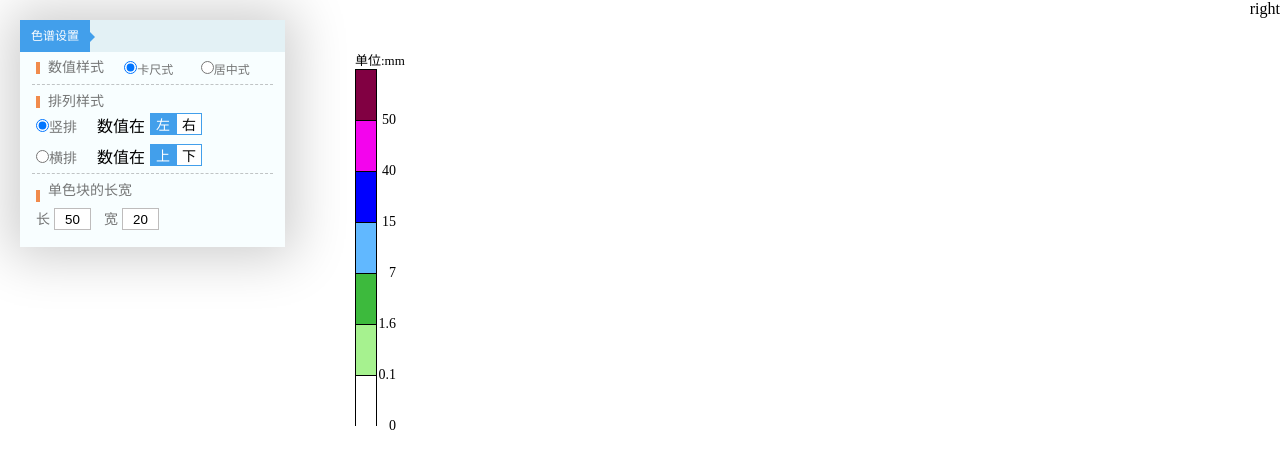
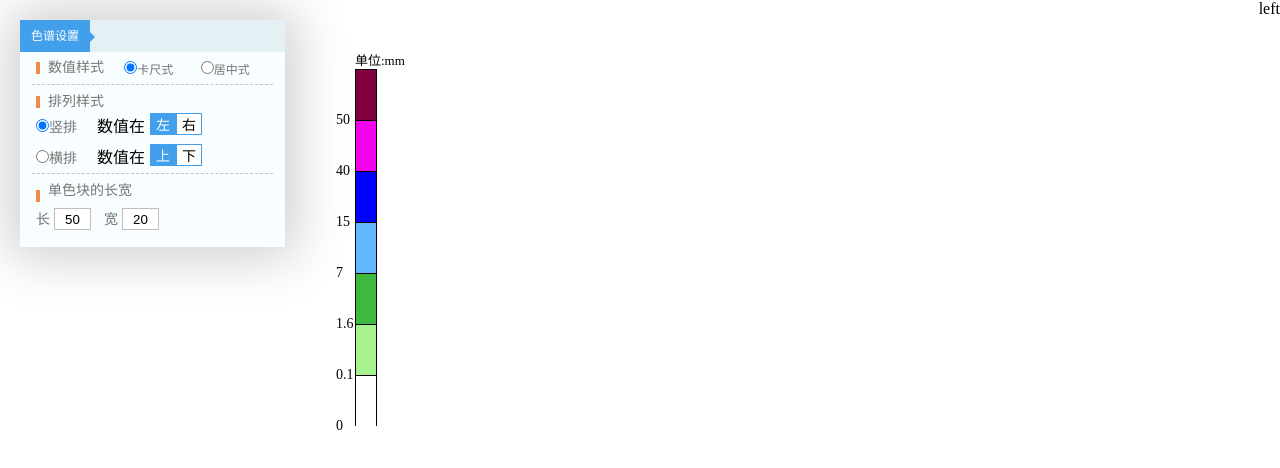
Before and after one commit to tinnkm/demo, a Vue app: page / in a window 1280 px wide. Shown: the top 468 px of the page. Built offline with nearby package versions, Linux system fonts and the light colour scheme.

Commit message:
'修改默认位置'

```diff
--- a/src/views/set.vue
+++ b/src/views/set.vue
@@ -96,7 +96,7 @@ export default {
       width: '50',
       height: '20',
       arrangement: 'vertical',
-      textPosition: 'right',
+      textPosition: 'left',
       textStyle: 'start',
       vbtn:[
         {
```
